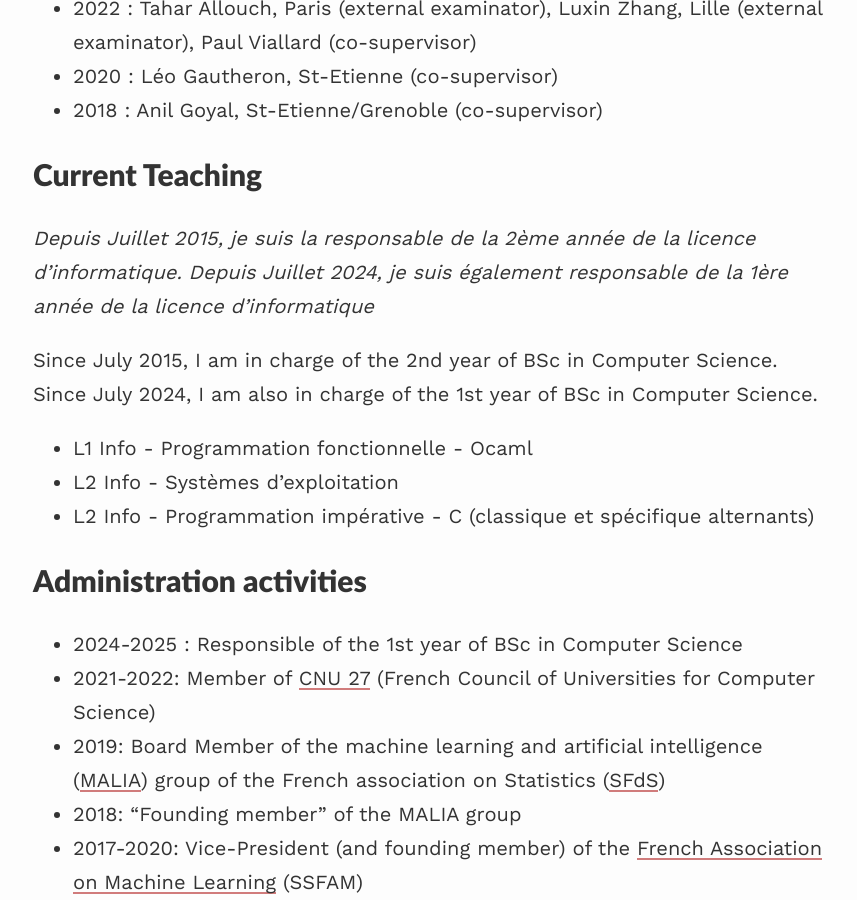
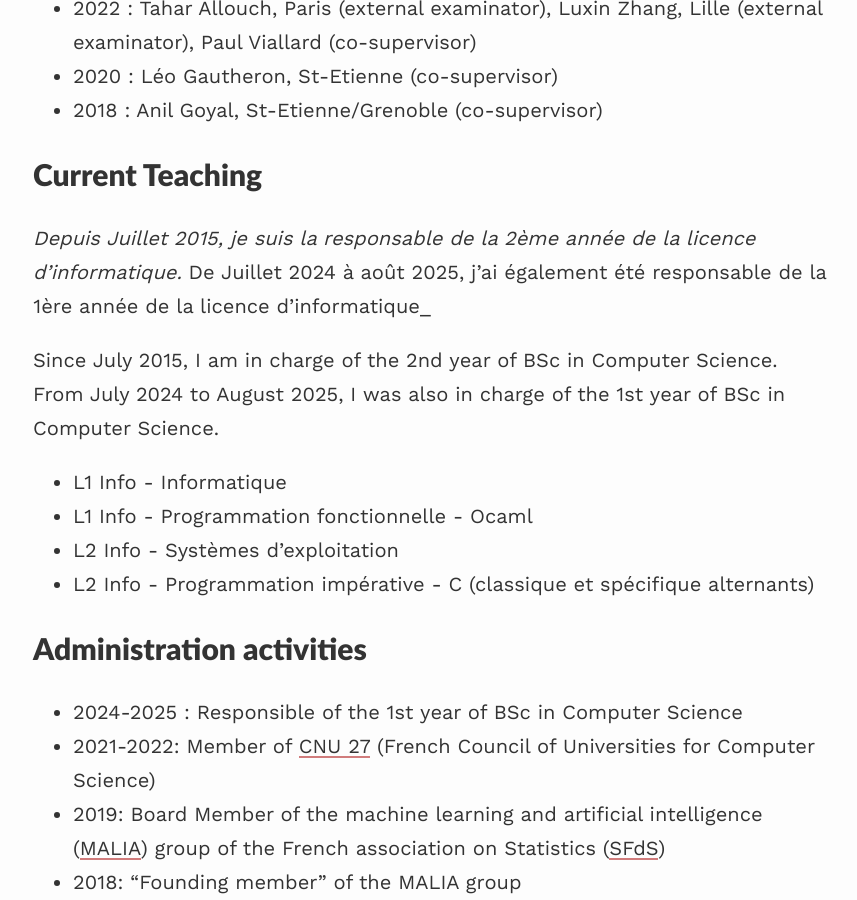
Before and after one commit to emorvant/emorvant.github.io, a Jekyll site: the page built from index.md, in a window 1280 px wide and 900 px high, scrolled down 4902 px. Shown: the whole window, without its empty margins (207-1064 px from the left). Built offline with Jekyll 4.4.1, drawn with Linux system fonts in a browser that asks for light colours.

Commit message:
update of responsabilities

```diff
--- a/index.md
+++ b/index.md
@@ -98,11 +98,12 @@ I obtained my Ph.D. in computer science (machine learning) at the [Laboratoire d
 # Current Teaching
 
 _Depuis Juillet 2015, je suis la responsable de la 2ème année de la licence d'informatique._
-_Depuis Juillet 2024, je suis également responsable de la 1ère année de la licence d'informatique_
+De Juillet 2024 à août 2025, j'ai également été responsable de la 1ère année de la licence d'informatique_
 
 Since July 2015, I am in charge of the 2nd year of BSc in Computer Science.
-Since July 2024, I am also in charge of the 1st year of BSc in Computer Science.
+From July 2024 to August 2025, I was also in charge of the 1st year of BSc in Computer Science.
 
+- L1 Info \- Informatique
 - L1 Info \- Programmation fonctionnelle \- Ocaml
 - L2 Info \- Systèmes d'exploitation
 - L2 Info \- Programmation impérative \- C (classique et spécifique alternants)
```
